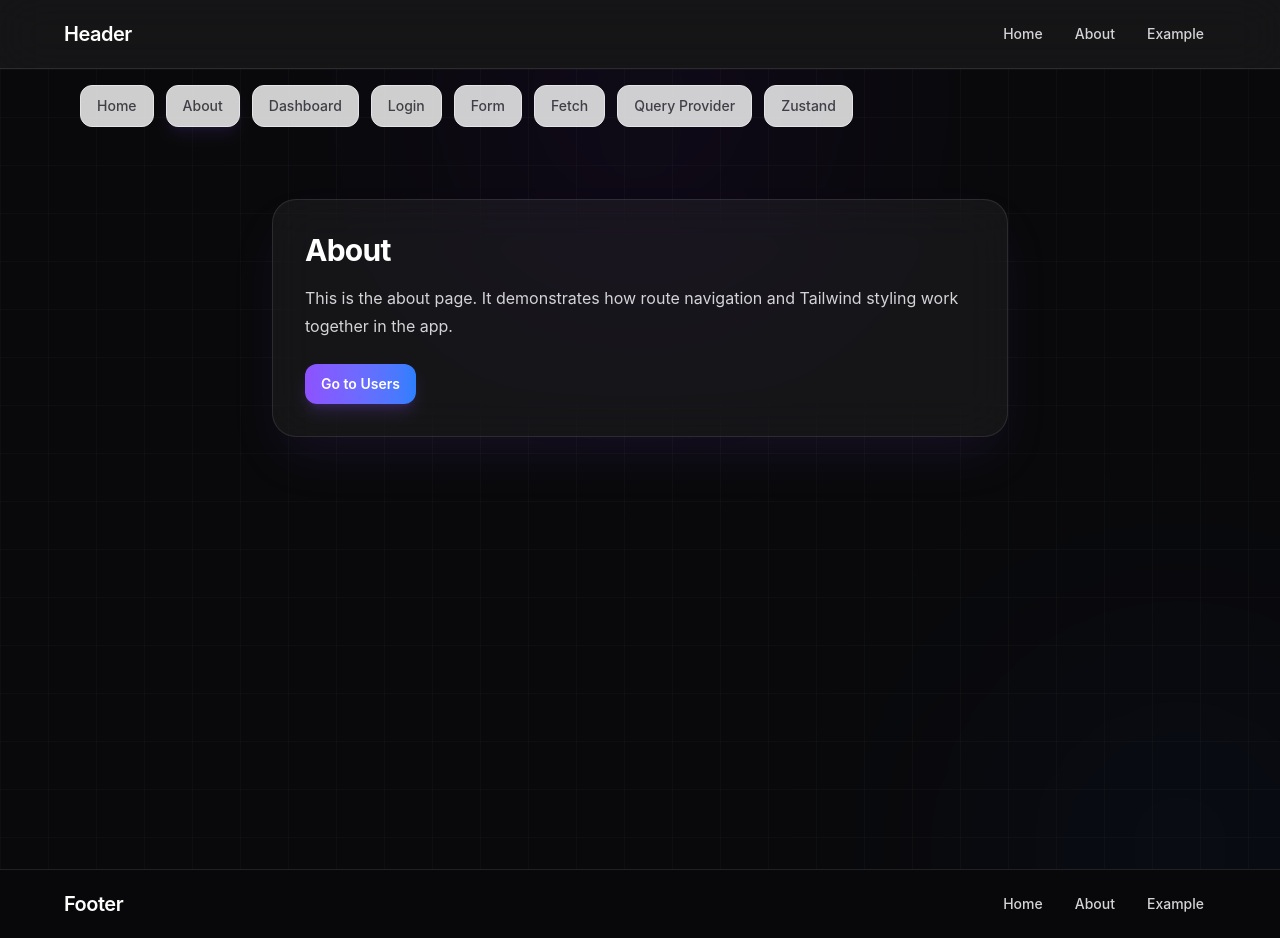
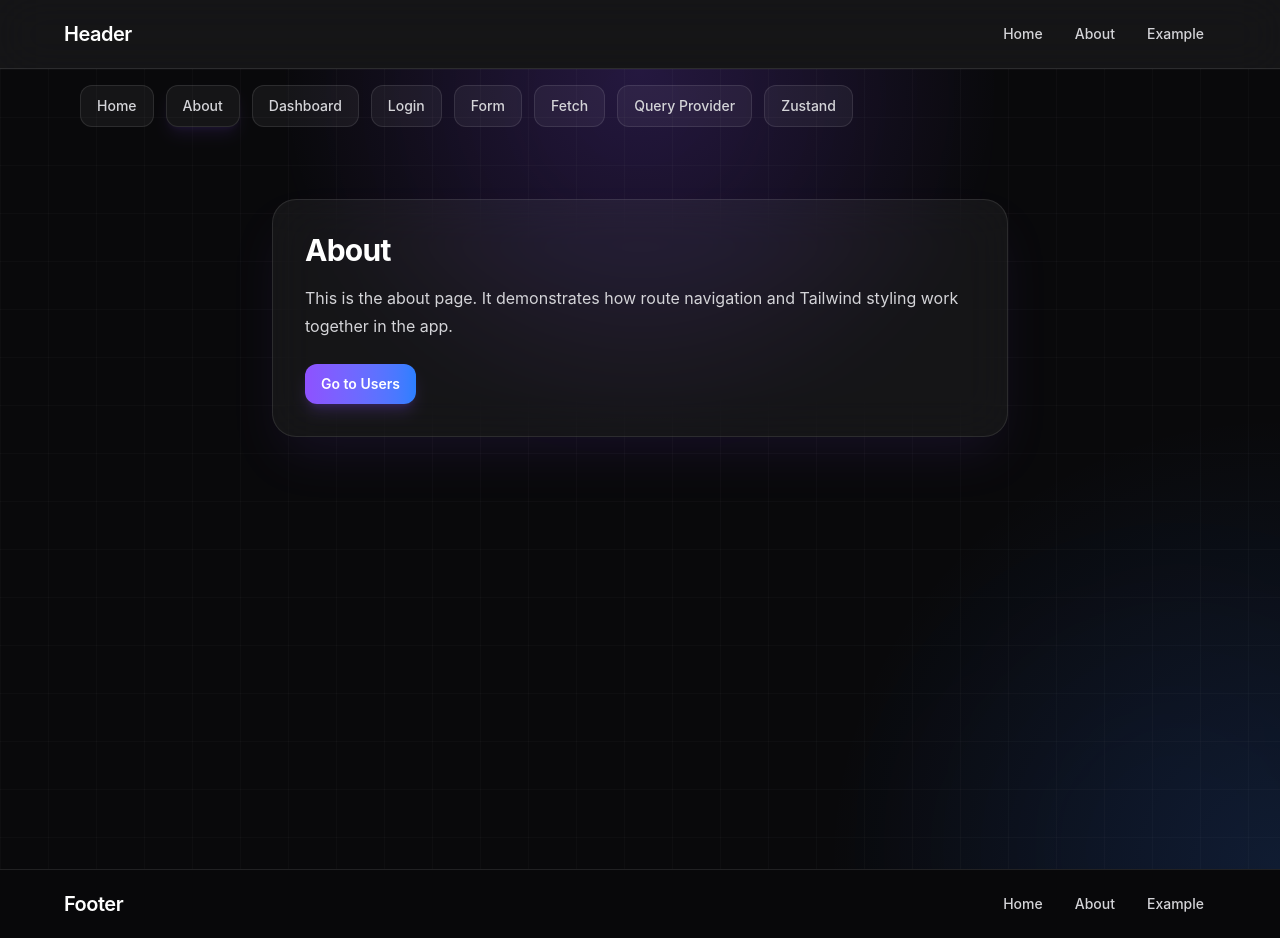
Before and after one commit to mazurokov/react-my-app, a React (Vite) app: page /about in a window 1280 px wide. Built offline with nearby package versions, Linux system fonts and the light colour scheme.

Commit message:
glass-стиль

```diff
--- a/src/App.jsx
+++ b/src/App.jsx
@@ -27,7 +27,7 @@ import Counter from "./pages/zustand/children/counter/Counter.jsx";
 function App() {
   const [isAuthenticated, setIsAuthenticated] = useState(false);
 
-  const [theme, setTheme] = useState("light");
+  const [theme, setTheme] = useState("dark");
 
   const toggleTheme = () => {
     setTheme((currentTheme) => (currentTheme === "light" ? "dark" : "light"));
--- a/src/context/ThemeContext.jsx
+++ b/src/context/ThemeContext.jsx
@@ -1,6 +1,6 @@
 import { createContext } from "react";
 
 export const ThemeContext = createContext({
-  theme: "light",
+  theme: "dark",
   toggleTheme: () => {},
 });
--- a/src/pages/home/Home.jsx
+++ b/src/pages/home/Home.jsx
@@ -43,6 +43,8 @@ export default function Home() {
           className="rounded-xl bg-gradient-to-r from-violet-500 to-blue-500 px-4 py-2.5 text-sm font-semibold text-white shadow-lg shadow-violet-500/20 transition hover:brightness-110"
         >
           Toggle Theme
+
+          {theme}
         </button>
       </div>
 
```
